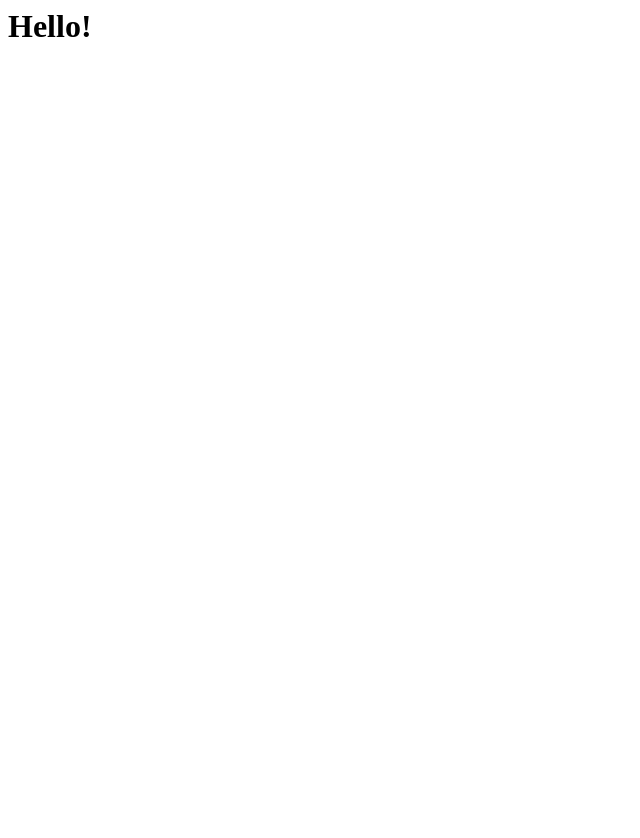
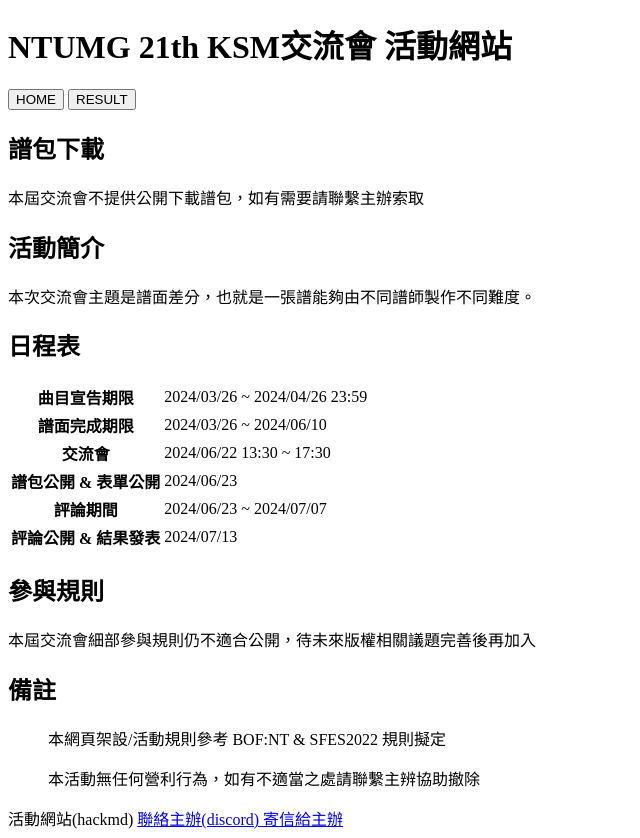
Before and after one commit to russellcbs/HTML_practices, a plain HTML site: page index.html in a window 1280 px wide. Shown: the whole page, without its empty margins (0-640 px from the left). Before the commit the page ends 800 px from the top, so only its background shows below. Drawn offline with Linux system fonts and the light colour scheme.

Commit message:
Update index.html
Homepage uploaded.

```diff
--- a/index.html
+++ b/index.html
@@ -1 +1,82 @@
-<h1>Hello!</h1>
+<!DOCTYPE html>
+<html lang="zh-TW">
+<head>
+    <meta charset="UTF-8">
+    <meta name="viewport" content="width=device-width, initial-scale=1.0">
+    <title>NEFE2024</title>
+    <link rel="stylesheet" href="styles.css">
+</head>
+<body>
+    <header>
+        <h1>NTUMG 21th KSM交流會 活動網站</h1>
+    </header>
+    <nav class="navigation-bar">
+        <button onclick="window.location.href='index.html'">HOME</button>
+        <button onclick="window.location.href='result.html'">RESULT</button>
+    </nav>
+    <main>
+        <section id="downloads">
+            <h2>譜包下載</h2>
+            <p>本屆交流會不提供公開下載譜包，如有需要請聯繫主辦索取</p>
+        </section>
+        <section id="intro">
+            <h2>活動簡介</h2>
+            <p>本次交流會主題是譜面差分，也就是一張譜能夠由不同譜師製作不同難度。</p>
+        </section>
+
+        <section id="schedule">
+            <h2>日程表</h2>
+            <table class="schedule-table">
+                <tr>
+                    <th>曲目宣告期限</th>
+                    <td>2024/03/26 ~ 2024/04/26 23:59</td>
+                </tr>
+                <tr>
+                    <th>譜面完成期限</th>
+                    <td>2024/03/26 ~ 2024/06/10</td>
+                </tr>
+                <tr>
+                    <th>交流會</th>
+                    <td>2024/06/22 13:30 ~ 17:30</td>
+                </tr>
+                <tr>
+                    <th>譜包公開 & 表單公開</th>
+                    <td>2024/06/23</td>
+                </tr>
+                <tr>
+                    <th>評論期間</th>
+                    <td>2024/06/23 ~ 2024/07/07</td>
+                </tr>
+                <tr>
+                    <th>評論公開 & 結果發表</th>
+                    <td>2024/07/13</td>
+                </tr>
+            </table>
+            </section>
+
+        <section id="rules">
+            <h2>參與規則</h2>
+           本屆交流會細部參與規則仍不適合公開，待未來版權相關議題完善後再加入
+        </section>
+
+        <section id="notes">
+            <h2>備註</h2>
+            <ul>本網頁架設/活動規則參考 BOF:NT & SFES2022 規則擬定</ul>
+            <ul>本活動無任何營利行為，如有不適當之處請聯繫主辨協助撤除</ul>
+        </section>
+    </main>
+    <footer>
+        <div class="footer-container">
+            <a target="_blank">
+                活動網站(hackmd)
+            </a>
+            <a href="https://discord.com/users/cbs_russell" target="_blank">
+                聯絡主辦(discord)
+            </a>
+            <a href="mailto:russellntume@gmail.com">
+                寄信給主辦
+            </a>
+        </div>
+    </footer>
+</body>
+</html>
```
